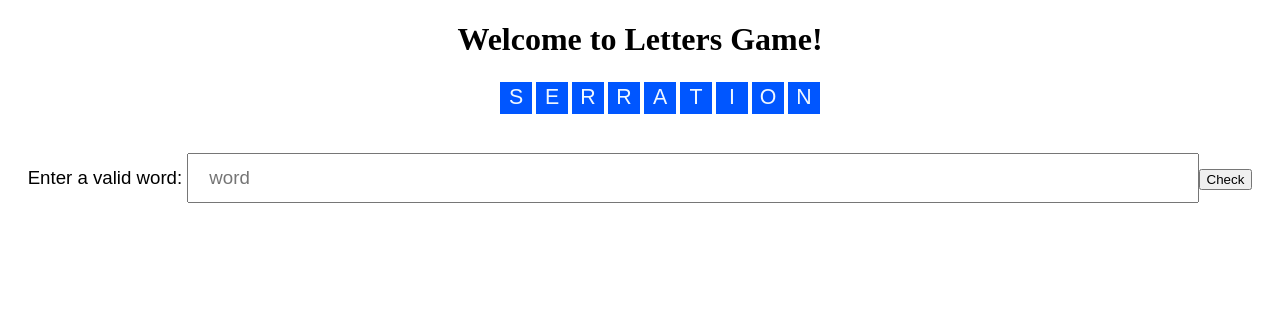
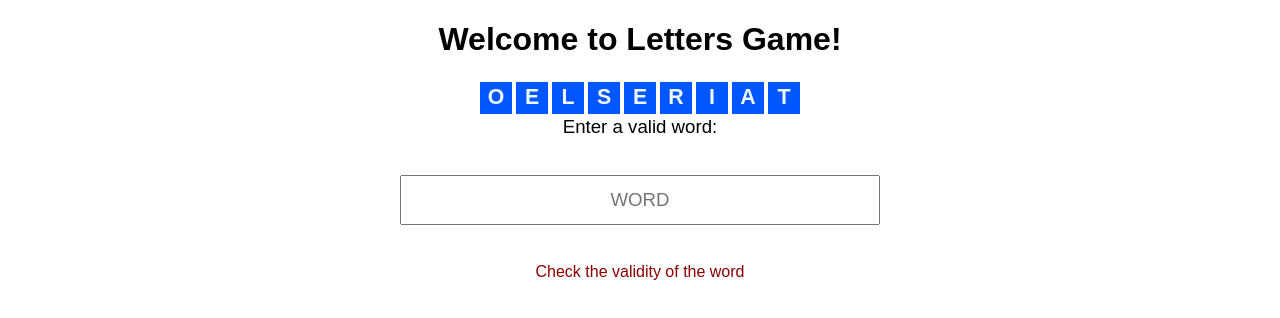
Before and after one commit to shaunhegarty/letters-angular, an Angular app: page / in a window 1280 px wide. Shown: the top 318 px of the page. Built offline with nearby package versions, Linux system fonts and the light colour scheme.

Commit message:
Updating style to be a little more consistent.
Letter mix is randomly generated each time the page loads

Word is checked when you press enter

```diff
--- a/src/app/app.component.css
+++ b/src/app/app.component.css
@@ -0,0 +1,11 @@
+h1 {
+  font-family: Arial, Helvetica, sans-serif;
+}
+
+.main {
+  text-align: center;
+  margin-left: auto;
+  margin-right: auto;
+  width: 100%;
+  max-width: 600px;
+}
--- a/src/app/app.component.html
+++ b/src/app/app.component.html
@@ -1,9 +1,9 @@
 <!--The content below is only a placeholder and can be replaced.-->
-<div style="text-align:center">
+<div class="main">
   <h1>
     Welcome to {{ title }}!
   </h1>
 
-  <app-letters-game></app-letters-game>
+  <app-letters-game ></app-letters-game>
 
 </div>
--- /dev/null
+++ b/src/app/letters-game/letter-pile.ts
@@ -0,0 +1,110 @@
+
+
+
+/**
+ *  Builds a pile of letters with a specific distribution.
+ *  Get consonants and vowels from this to ensure the list is appropriate.
+ */
+export class LetterPile {
+  consonants: Array<String> = new Array;
+  vowels: Array<String> = new Array;
+
+  public static getRandomMix(size: number): String {
+    if (size > 15 || size < 0) {
+      throw new Error('size: ' + size + ' is invalid');
+    }
+
+    // max consonant distribution = 7/9
+    // min consonant distribution = 3/9
+
+    // choose consonant or vowel
+    let mix: String = '';
+    let consCount = 0;
+    let vowelCount = 0;
+
+    while ( consCount + vowelCount < size) {
+      const pile: LetterPile = new LetterPile();
+      let letter = '';
+      if (Math.floor(Math.random() * 2) === 1
+        && consCount <= Math.floor(size * 7.0 / 9.0)
+        || vowelCount >= Math.floor(size * 6.0 / 9.0)) {
+        letter = pile.getConsonant().toString();
+        consCount++;
+      } else {
+        letter = pile.getVowel().toString();
+        vowelCount++;
+      }
+      mix = mix.concat(letter);
+      console.log(letter);
+    }
+    console.log(mix);
+
+    return mix;
+
+  }
+
+  private fillConsonants(): void {
+    this.addConsonant('B', 2);
+    this.addConsonant('C', 3);
+    this.addConsonant('D', 6);
+    this.addConsonant('F', 2);
+    this.addConsonant('G', 3);
+    this.addConsonant('J', 1);
+    this.addConsonant('K', 1);
+    this.addConsonant('L', 5);
+    this.addConsonant('M', 4);
+    this.addConsonant('N', 8);
+    this.addConsonant('P', 4);
+    this.addConsonant('Q', 1);
+    this.addConsonant('R', 9);
+    this.addConsonant('S', 9);
+    this.addConsonant('T', 9);
+    this.addConsonant('V', 1);
+    this.addConsonant('W', 1);
+    this.addConsonant('X', 1);
+    this.addConsonant('Y', 1);
+    this.addConsonant('Z', 1);
+
+  }
+
+  private fillVowels(): void {
+    this.addVowel('A', 15);
+    this.addVowel('E', 21);
+    this.addVowel('I', 13);
+    this.addVowel('O', 13);
+    this.addVowel('U', 5);
+  }
+
+  private addConsonant(letter: String, amount: number) {
+    let i = 0;
+    for (i = 0; i < amount; i++) {
+      this.consonants.push(letter);
+    }
+  }
+
+  private addVowel(letter: String, amount: number) {
+    let i = 0;
+    for (i = 0; i < amount; i++) {
+      this.vowels.push(letter);
+    }
+  }
+
+  public getConsonant(): String {
+    const index = Math.floor(Math.random() * this.consonants.length);
+    const letter = this.consonants[index];
+    this.consonants = this.consonants.splice(index, 1);
+    return letter;
+  }
+
+  public getVowel(): String {
+    const index = Math.floor(Math.random() * this.vowels.length);
+    const letter = this.vowels[index];
+    this.vowels = this.vowels.splice(index, 1);
+    return letter;
+  }
+
+  constructor() {
+    this.fillConsonants();
+    this.fillVowels();
+  }
+}
--- a/src/app/letters-game/letters-game.component.css
+++ b/src/app/letters-game/letters-game.component.css
@@ -3,16 +3,16 @@
   position: relative;
   width: 100%;
   padding: 0px;
-  padding-left: 0px;
+  margin: 0px;
 
 }
 
 .letter ul{
   list-style-type: none;
-  /* margin-left:auto; */
+  padding-left: 0;
   margin-right: auto;
   margin-left: auto;
-  width: fit-content;
+  width: max-content;
 }
 
 .letter li {
@@ -25,6 +25,7 @@
   color: aliceblue;
   border: mintcream;
   text-align: center;
+  font-weight: bolder;
   font-size: 16pt;
   width: 1.5em;
   height: 1.5em;
@@ -33,6 +34,12 @@
 .letter button:hover {
   background-color: #5599FF;
 }
+
+.letter button:active {
+  background-color: #EEEEEE;
+  color:#0056FF;
+}
+
 
 .clear {
   clear: both;
@@ -45,10 +52,18 @@
 
 .word input {
   box-sizing: border-box;
+  text-transform: uppercase;
+  text-align: center;
   width: 80%;
   padding: 12px 20px;
   margin-top: 2em;
+  margin-bottom: 2em;
 
   font-size: 14pt;
   /* margin */
 }
+
+#message {
+  font-family: sans-serif;
+  color: darkred;
+}
--- a/src/app/letters-game/letters-game.component.html
+++ b/src/app/letters-game/letters-game.component.html
@@ -2,7 +2,7 @@
 <div class="letter">
   <ul>
     <li *ngFor="let letter of lettersMix.split('')">
-      <button >{{letter}}</button>
+      <button >{{letter.toUpperCase()}}</button>
     </li>
   </ul>
 </div>
@@ -10,7 +10,14 @@
 
 <div>
   <label class="word">Enter a valid word:
-    <input [(ngModel)]="enteredWord" placeholder="word">
+    <input
+    [(ngModel)]="enteredWord"
+    placeholder="word"
+    (keyup)="$event.keyCode == 13 && checkWords(enteredWord)">
   </label>
-  <button (click)="checkWords(enteredWord)">Check</button>
+  <!-- <button (click)="checkWords(enteredWord)">Check</button> -->
 </div>
+
+<div id="message">
+  Check the validity of the word
+</div>
--- a/src/app/letters-game/letters-game.component.ts
+++ b/src/app/letters-game/letters-game.component.ts
@@ -1,4 +1,5 @@
 import { Component, OnInit } from '@angular/core';
+import { LetterPile } from './letter-pile';
 
 @Component({
   selector: 'app-letters-game',
@@ -7,22 +8,26 @@ import { Component, OnInit } from '@angular/core';
 })
 export class LettersGameComponent implements OnInit {
 
-  lettersMix = 'SERRATION';
+  lettersMix = '';
 
   enteredWord = '';
 
-  constructor() { }
+  constructor() {
+    this.lettersMix += LetterPile.getRandomMix(9).toString();
+    console.log(this.lettersMix);
+  }
 
   ngOnInit() {
+
   }
 
   checkWords(innerWord: String): void {
     const contains = this.isWordContainingWord(innerWord, this.lettersMix);
-    if (contains) {
-      console.log(innerWord + ' is in ' + this.lettersMix);
-    } else {
-      console.log(innerWord + ' is NOT in ' + this.lettersMix);
-    }
+    let message: String = '';
+    message = innerWord.toUpperCase() + (contains ? ' is in ' : ' is NOT in ') + this.lettersMix.toUpperCase();
+    console.log(message);
+    const messageBox: HTMLElement = document.getElementById('message');
+    messageBox.textContent = message.toString();
   }
 
   isWordContainingWord(innerWord: String, outerWord: String): boolean {
@@ -47,8 +52,6 @@ export class LettersGameComponent implements OnInit {
       counts[letter]++;
     }
 
-    console.log(counts);
-
     for (const letter of trimmedInner.toLowerCase().split('')) {
       if (!counts[letter]) {
         counts[letter]  = 0;
@@ -57,7 +60,6 @@ export class LettersGameComponent implements OnInit {
     }
 
     return Object.keys(counts).reduce(function(isWordContainingWord, key) {
-      console.log(key + ': ' + counts[key]);
       return isWordContainingWord && !(counts[key] < 0);
     }, true);
 
```
